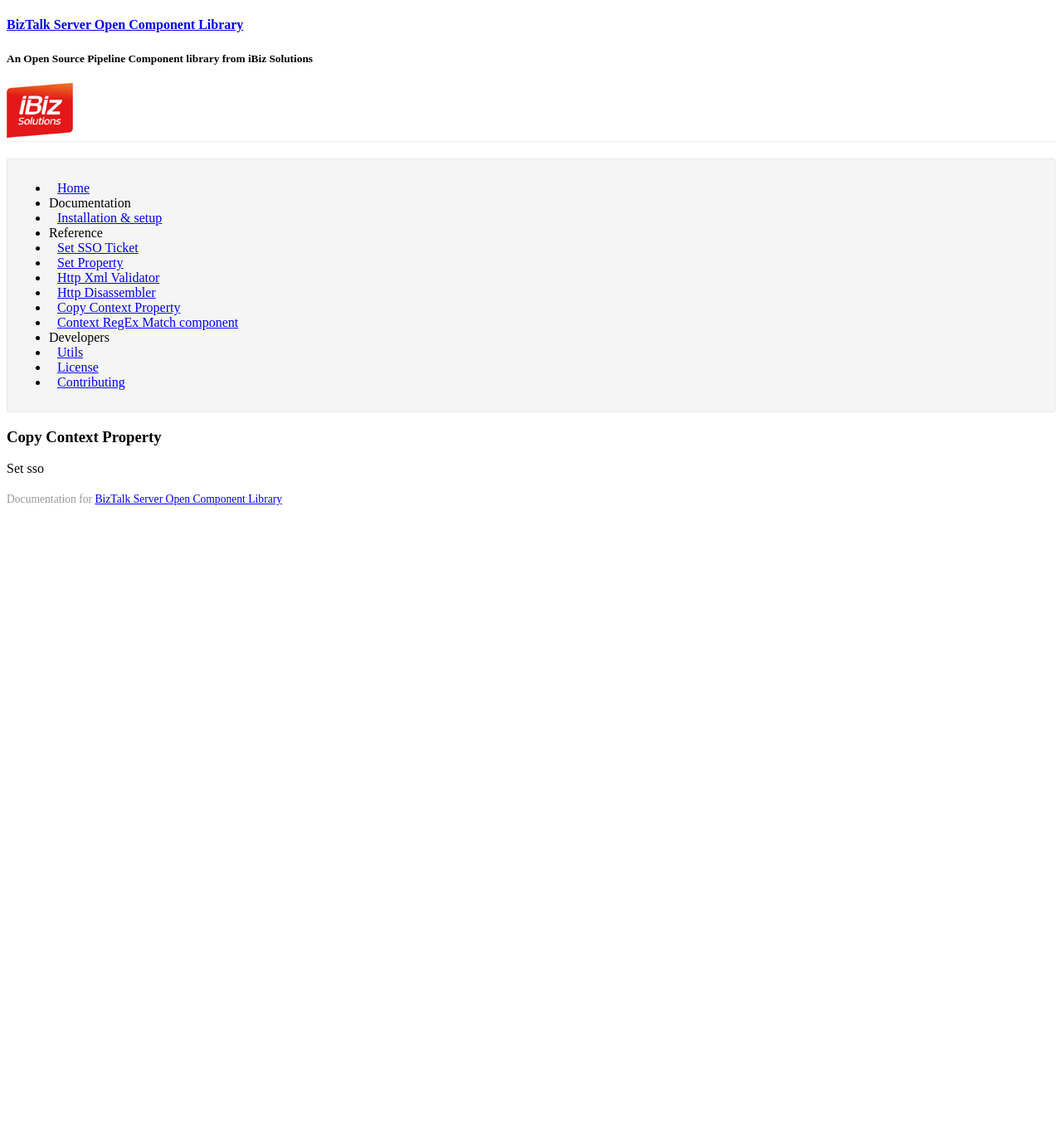
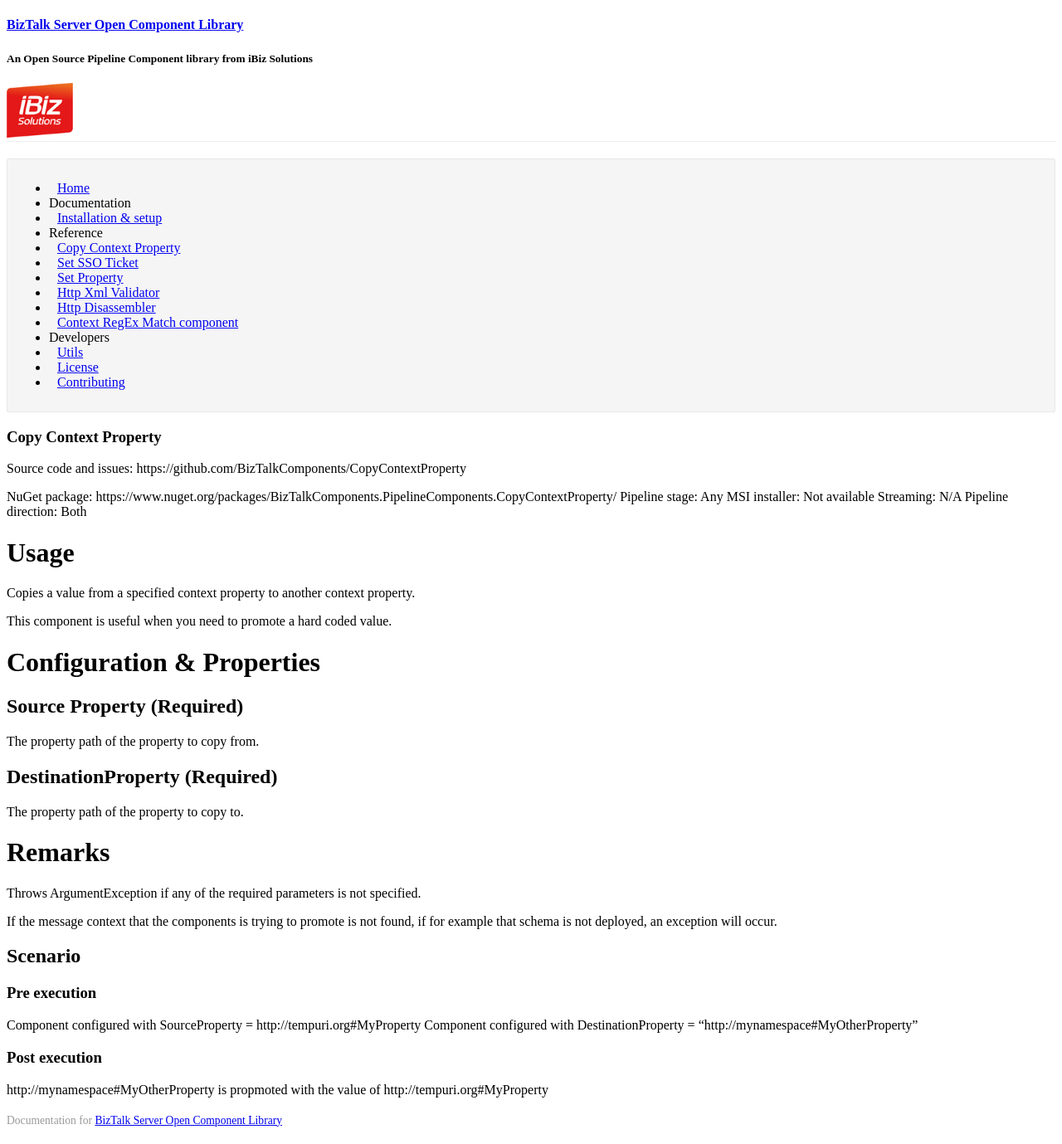
Before and after one commit to BizTalkComponents/BizTalkComponents.github.io, a Jekyll site: the page built from _posts/2014-11-14-copy-context-property.md, in a window 1280 px wide. Shown: the whole page at 83% size. Built offline with Jekyll 4.4.1, drawn with Linux system fonts in a browser that asks for light colours; Markdown is read by kramdown in place of the engine named in the settings; a style sheet for code colours, icons or effects is not loaded; before the commit the page ends 900 px from its top, so only the background shows below that.

Commit message:
Added documentation for CopyContextProperty component

```diff
--- a/_posts/2014-11-14-copy-context-property.md
+++ b/_posts/2014-11-14-copy-context-property.md
@@ -2,7 +2,39 @@
 layout: page
 title: "Copy Context Property"
 category: ref
-date: 2014-11-14 12:00:00
+date: 2014-12-21 12:00:00
 ---
 
-Set sso
+Source code and issues: https://github.com/BizTalkComponents/CopyContextProperty
+
+NuGet package: https://www.nuget.org/packages/BizTalkComponents.PipelineComponents.CopyContextProperty/
+Pipeline stage: Any
+MSI installer: Not available
+Streaming: N/A
+Pipeline direction: Both
+
+# Usage #
+Copies a value from a specified context property to another context property.
+
+This component is useful when you need to promote a hard coded value.
+
+# Configuration & Properties ##
+## Source Property (Required) ##
+The property path of the property to copy from.
+
+## DestinationProperty (Required) ##
+The property path of the property to copy to.
+
+# Remarks #
+Throws ArgumentException if any of the required parameters is not specified.
+
+If the message context that the components is trying to promote is not found, if for example that schema is not deployed, an exception will occur.
+
+## Scenario ##
+
+### Pre execution ###
+Component configured with SourceProperty = http://tempuri.org#MyProperty
+Component configured with DestinationProperty = "http://mynamespace#MyOtherProperty"
+
+### Post execution ###
+http://mynamespace#MyOtherProperty  is propmoted with the value of http://tempuri.org#MyProperty
```
